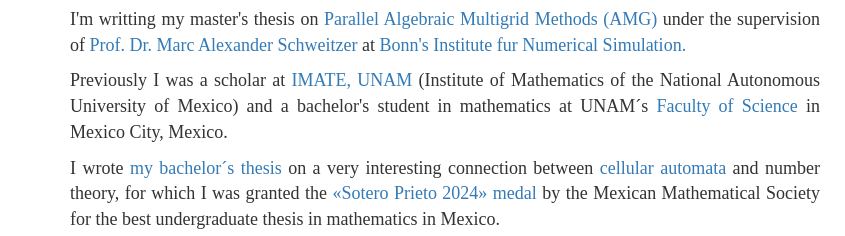
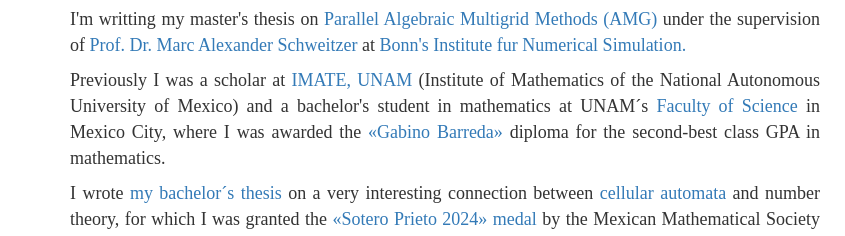
Before and after one commit to AndresCasillas99/AndresCasillas99.github.io, a plain HTML site: page index.html in a window 1280 px wide. Shown: the part 236-472 px from the top of the page, 0-845 px from the left. Drawn offline with nearby package versions, Linux system fonts and the light colour scheme.

Commit message:
Updated index info regarding Gabino Barreda

```diff
--- a/index.html
+++ b/index.html
@@ -64,7 +64,8 @@
         <br>
         <p>I'm a mexican mathematician currently doing a master’s in mathematics at <a href="https://www.uni-bonn.de/en">Bonn University</a><br> and a student research assistant at <a href="https://www.scai.fraunhofer.de/">Fraunhofer Institute for Algorithms and Scientific Computing.</a></p>
         <p>I'm writting my master's thesis on <a href="https://archive.ins.uni-bonn.de/wissrech.ins.uni-bonn.de/research/projects/amg/index.html">Parallel Algebraic Multigrid Methods (AMG)</a> under the supervision of <a href="https://ins.uni-bonn.de/staff/schweitzer">Prof. Dr. Marc Alexander Schweitzer</a> at <a href="https://ins.uni-bonn.de/">Bonn's Institute fur Numerical Simulation.</a></p>
-        <p>Previously I was a scholar at <a href="https://www.matem.unam.mx/">IMATE, UNAM </a> (Institute of Mathematics of the National Autonomous University of Mexico) and a bachelor's student in mathematics at UNAM´s <a href="https://www.fciencias.unam.mx/">Faculty of Science</a> in Mexico City, Mexico.</a></p>
+        <p>Previously I was a scholar at <a href="https://www.matem.unam.mx/">IMATE, UNAM </a> (Institute of Mathematics of the National Autonomous University of Mexico) and a bachelor's student in mathematics at UNAM´s <a href="https://www.fciencias.unam.mx/">Faculty of Science</a> in Mexico City, where I was awarded the
+        <a href="https://www.fciencias.unam.mx/servicios-y-tramites/avisos-estudiantes-2022/listado-definitivo-candidatos-gabino-barreda-2019-22-2-y-2018-22-1">«Gabino Barreda»</a> diploma for the second-best class GPA in mathematics.</p>
         <p>I wrote <a href="http://132.248.9.195/ptd2023/mayo/0839235/Index.html">my bachelor´s thesis</a> on a very interesting connection between <a href="https://mathworld.wolfram.com/CellularAutomaton.html">cellular automata</a> and number theory, for which I was granted the <a href="https://www.smm.org.mx/premio-sotero-prieto">«Sotero Prieto 2024» medal</a> by the Mexican Mathematical Society for the best undergraduate thesis in mathematics in Mexico.</p>
         <p>My main interests lie in computability theory, numerics (numerical lineal algebra, numerical analysis, numerical number theory), and dynamical systems.</p>
         <br>
```
